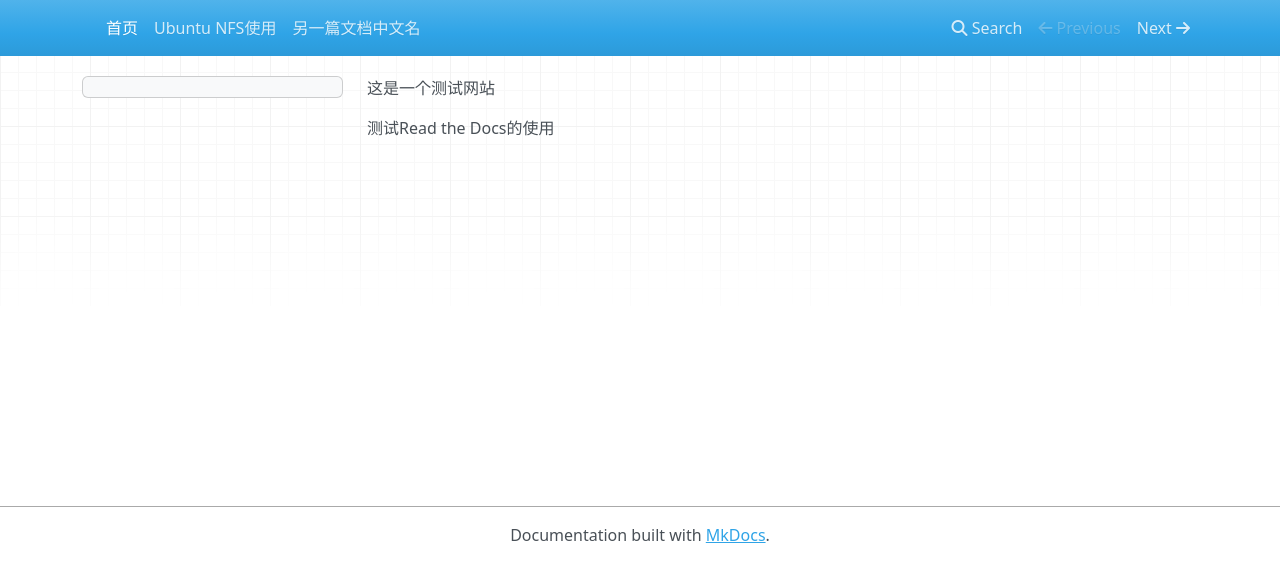
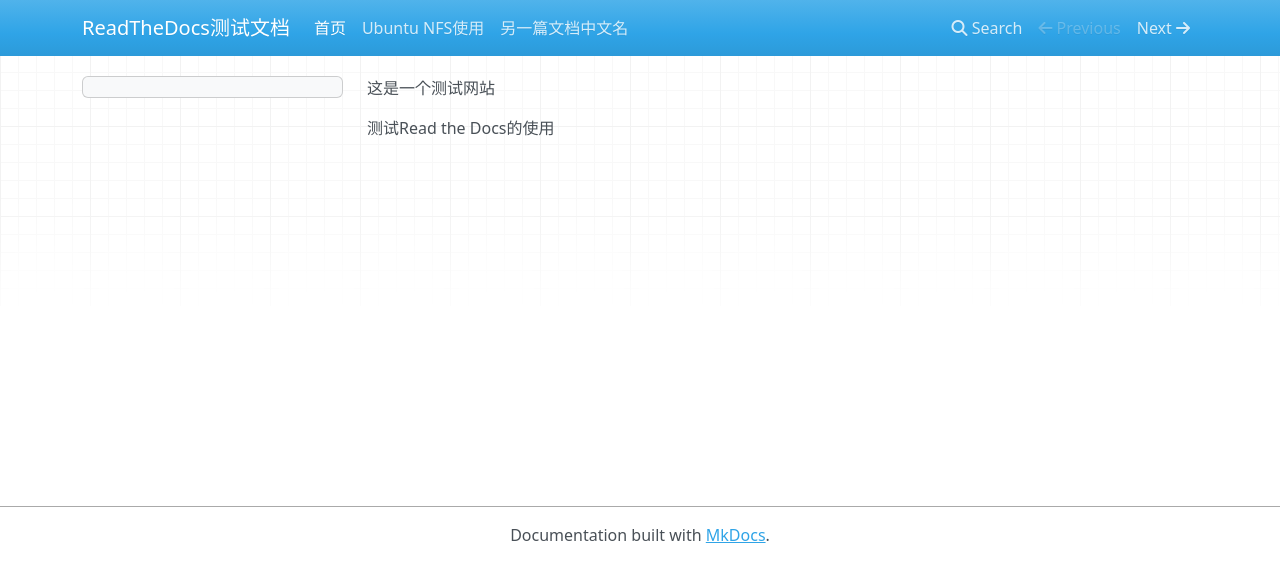
Before and after one commit to runningbar/testreadthedocs, an MkDocs documentation site: the page built from docs/index.md, in a window 1280 px wide. Shown: the top 582 px of the page. Built offline with MkDocs 1.6.1, drawn with Linux system fonts in a browser that asks for light colours; nearby versions of some CDN libraries; old or Windows-style settings are respelled for this version of MkDocs.

Commit message:
add site_name for readthedocs build successfully

```diff
--- a/mkdocs.yml
+++ b/mkdocs.yml
@@ -1,3 +1,4 @@
+site_name: ReadTheDocs测试文档
 pages:
 - 首页: index.md
 - Ubuntu NFS使用: Ubuntu-NFS-Using.md
```
